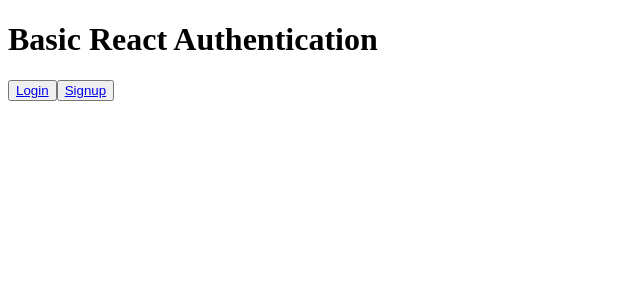
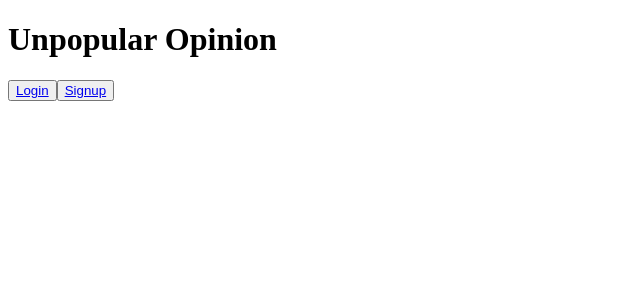
Before and after one commit to InesCV/unpopular-opinion-frontend, a React (Create React App) app: page / in a window 1280 px wide. Shown: the top 300 px of the page, without its empty margins (0-640 px from the left). Built offline with nearby package versions, Linux system fonts and the light colour scheme; no server answers.

Commit message:
UPDATE check category from frontend

```diff
--- a/src/App.js
+++ b/src/App.js
@@ -17,7 +17,7 @@
     return (
       <AuthProvider>
         <div className="container">
-          <h1>Basic React Authentication</h1>
+          <h1>Unpopular Opinion</h1>
           <Navbar />
           <Switch>
             <AnonRoute path="/signup" component={Signup} />
--- a/src/pages/CreateOpinion.js
+++ b/src/pages/CreateOpinion.js
@@ -18,7 +18,6 @@
   componentDidMount() {
     axios.get("http://localhost:5000/opinions/categories")
       .then((categories) => {
-        console.log(categories.data)
         this.setState({
           isLoading: false,
           categories: [...categories.data],
@@ -51,7 +50,7 @@
     event.preventDefault();
     const { category, question, responseX, responseY } = this.state;
     console.log( category, question, responseX, responseY);
-    this.createOpinion( category, question, responseX, responseY );
+    category ? this.createOpinion( category, question, responseX, responseY ) : console.log('Falta la categoría');
     this.setState({
       category: "",
       question: "",
```
